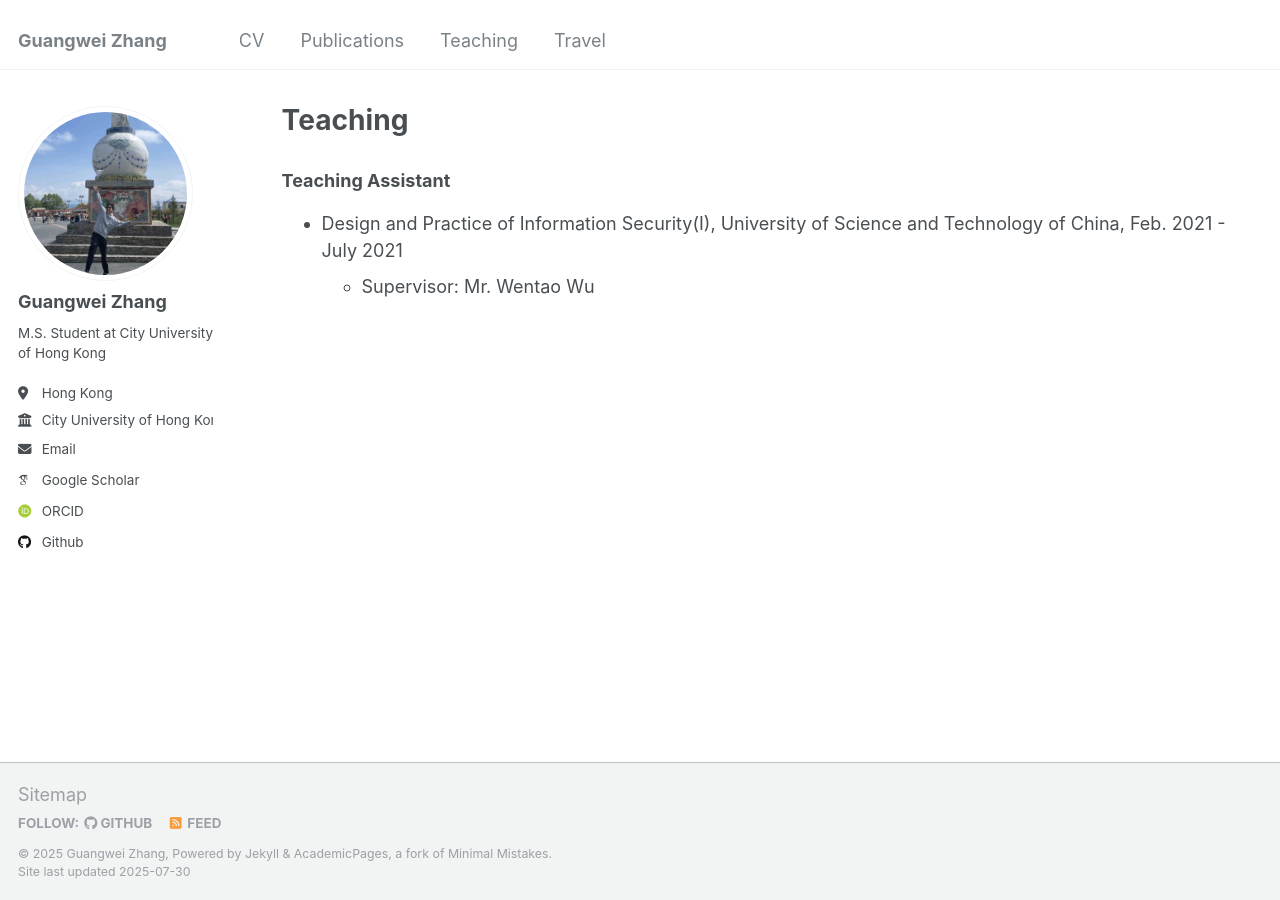
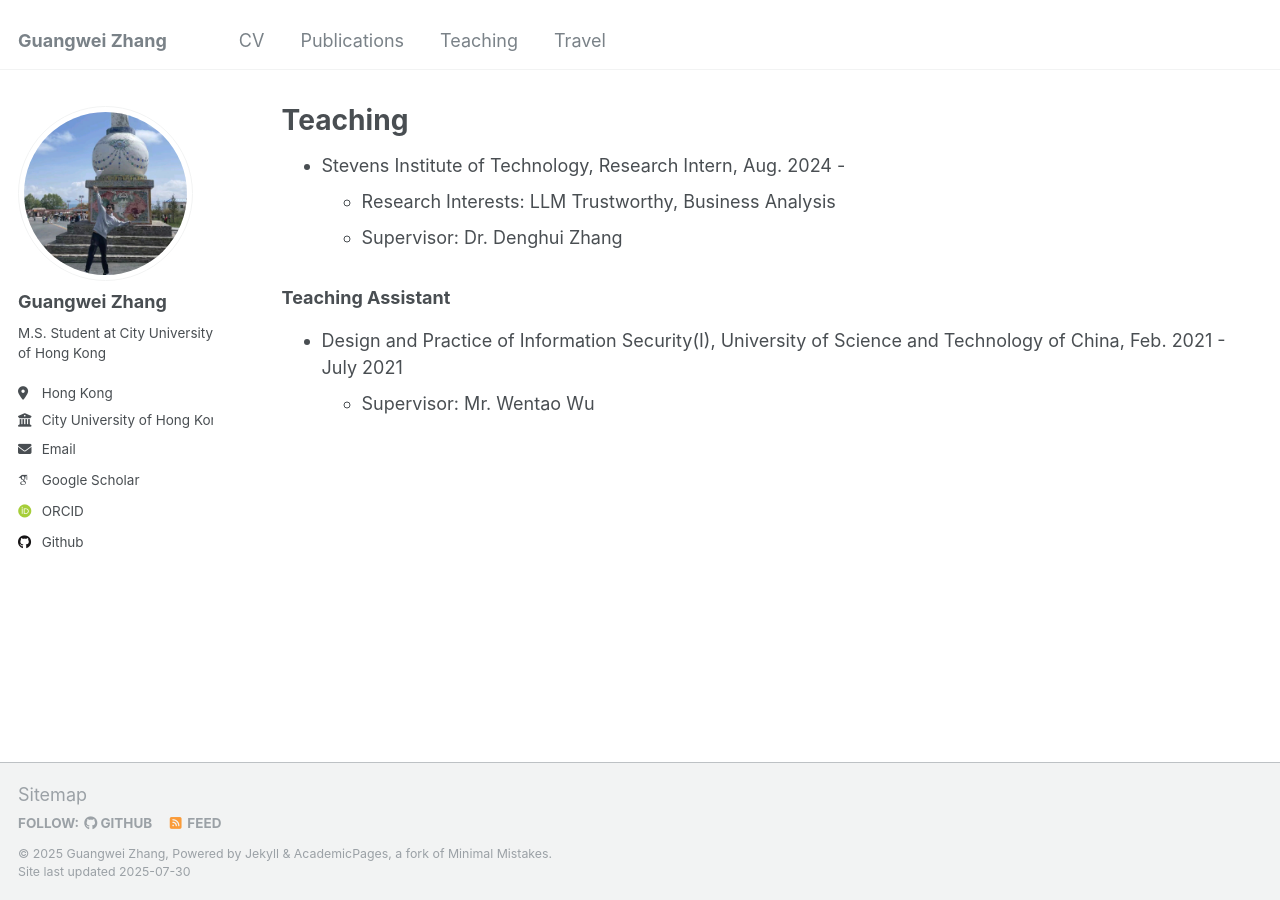
Before and after one commit to changhu73/changhu73.github.io, a Jekyll site: the page built from _pages/teaching.md, in a window 1280 px wide. Built offline with Jekyll 4.4.1, drawn with Linux system fonts in a browser that asks for light colours; some web fonts are replaced.

Commit message:
Update teaching.md

```diff
--- a/_pages/teaching.md
+++ b/_pages/teaching.md
@@ -7,7 +7,9 @@ redirect_from:
   - /resume
 
 ---
-
+* Stevens Institute of Technology, Research Intern, Aug. 2024 -
+  *  Research Interests: LLM Trustworthy, Business Analysis
+  *  Supervisor: Dr. Denghui Zhang
 
 ### Teaching Assistant
 * Design and Practice of Information Security(I), University of Science and Technology of China, Feb. 2021 - July 2021
```
